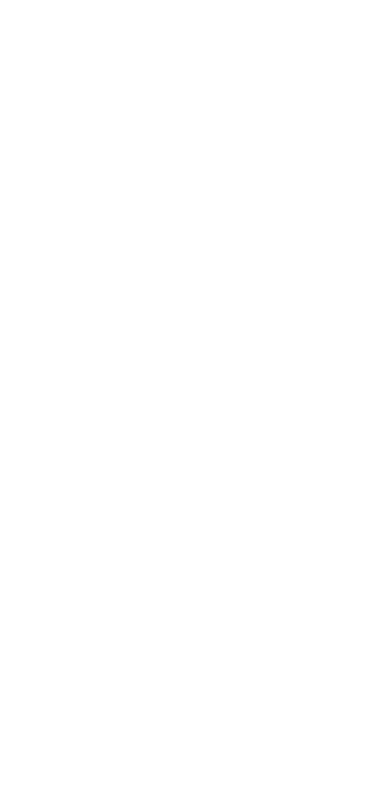
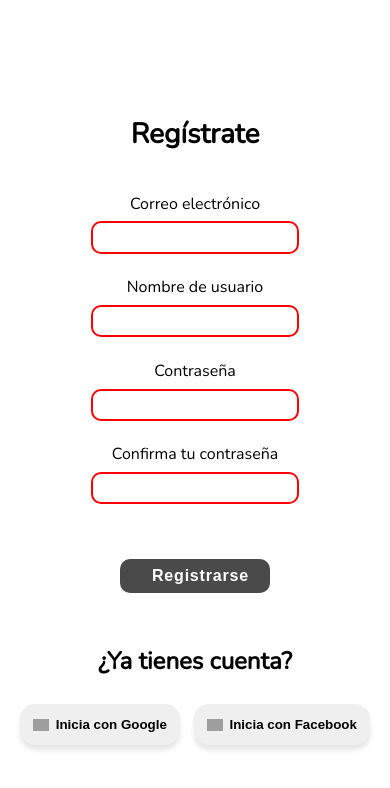
Before and after one commit to Mariana-Usuga/MarktPul-F, a React (Create React App) app: page /register in a window 390 px wide. Before the commit this address had no page. Shown: the top 788 px of the page. Built offline with nearby package versions, Linux system fonts and the light colour scheme; grey boxes are pictures that could not be loaded.

Commit message:
fix: Login responsive

```diff
--- a/src/components/SocialMediaButton.js
+++ b/src/components/SocialMediaButton.js
@@ -5,7 +5,8 @@
 
 const SocialMediaButton = ({ media }) => {
   const icon = media === 'Google' ? faGoogle : faFacebook;
-  const iconClass = media === 'Google' ? 'user__form--google' : 'user__form--facebook';
+  const iconClass =
+    media === 'Google' ? 'user__form--google' : 'user__form--facebook';
   return (
     <button type="button" className={iconClass}>
       <FontAwesomeIcon icon={icon} />
--- a/src/pages/Login.jsx
+++ b/src/pages/Login.jsx
@@ -66,11 +66,12 @@
           <a href="/login" id="login__form--registro">
             Registrate
           </a>
-          {' '}
           ó ingrese con:
         </h4>
-        <SocialMediaButton media="Google" />
-        <SocialMediaButton media="Facebook" />
+        <div className="login__social">
+          <SocialMediaButton media="Google" />
+          <SocialMediaButton media="Facebook" />
+        </div>
       </section>
     </div>
   );
--- /dev/null
+++ b/src/pages/Register.jsx
@@ -0,0 +1,170 @@
+import React, { useState, useEffect } from 'react';
+import sideImg from '../imgs/tanya-pro-dYtLnwlETDg-unsplash.jpg';
+import '../styles/components/register.css';
+import {
+  validateEmail,
+  validatePassword,
+  validateSubmit,
+  validateUsername,
+} from '../utils/form-validation';
+
+const formErrors = {
+  username: '',
+  email: '',
+  password: 'empty',
+  repassword: 'empty',
+};
+
+const Register = () => {
+  const [email, setEmail] = useState('');
+  const [username, setUsername] = useState('');
+  const [password, setPassword] = useState('');
+  const [repassword, setRepassword] = useState('');
+  const [errors, setErrors] = useState(formErrors);
+
+  const handleEmail = ({ target }) => {
+    if (!validateEmail(target.value)) {
+      setErrors({ ...errors, email: 'Not a valid email' });
+    } else {
+      setErrors({ ...errors, email: '' });
+    }
+    setEmail(target.value);
+  };
+
+  const handleUsername = ({ target }) => {
+    if (!validateUsername(target.value)) {
+      setErrors({
+        ...errors,
+        username: 'Username lenght needs to be 5+ chars',
+      });
+    } else {
+      setErrors({ ...errors, username: '' });
+    }
+    return setUsername(target.value);
+  };
+
+  const handlePassword = ({ target }) => {
+    if (!validatePassword(target.value)) {
+      setErrors({
+        ...errors,
+        password: 'password lenght must be 8+ chars, with numbers',
+      });
+    } else {
+      setErrors({ ...errors, password: '' });
+    }
+    setPassword(target.value);
+  };
+
+  const handleRepassword = ({ target }) => {
+    if (
+      !validatePassword(target.value) &&
+      !(password === target.value) &&
+      target.value.length > 0
+    ) {
+      setErrors({ ...errors, repassword: 'passwords do not match' });
+    } else {
+      setErrors({ ...errors, repassword: '' });
+    }
+    setRepassword(target.value);
+  };
+
+  useEffect(() => {
+    if (Object.keys(errors).length > 0) {
+      validateSubmit(errors);
+    }
+  }, [errors]);
+
+  return (
+    <div className="register">
+      <figure className="register__image">
+        <img src={sideImg} alt="Flea Market" />
+      </figure>
+      <section className="register__form">
+        <h1 className="register__form--title">Regístrate</h1>
+
+        <form action="" method="post" className="register__form--form">
+          <label htmlFor="email">
+            Correo electrónico
+            <input
+              value={email}
+              onChange={handleEmail}
+              type="email"
+              name="email"
+              id="email"
+              title="email con dominio válido"
+              required
+            />
+          </label>
+
+          <label htmlFor="username">
+            Nombre de usuario
+            <input
+              type="text"
+              name="username"
+              id="username"
+              placeholder=""
+              value={username}
+              title="Usuario de la plataforma"
+              required
+              onChange={handleUsername}
+            />
+          </label>
+
+          <label htmlFor="password">
+            Contraseña
+            <input
+              type="password"
+              name="password"
+              id="password"
+              value={password}
+              onChange={handlePassword}
+              title="Debe tener 8 carácteres al menos un número y una letra"
+              required
+              placeholder=""
+            />
+          </label>
+
+          <label htmlFor="password">
+            Confirma tu contraseña
+            <input
+              type="password"
+              name="password"
+              id="repassword"
+              title="Debe ser igual al password"
+              value={repassword}
+              onChange={handleRepassword}
+              required
+              placeholder=""
+            />
+          </label>
+
+          <label htmlFor="register__button">
+            <input
+              type="submit"
+              disabled={validateSubmit(errors)}
+              value="Registrarse"
+              className="register__buttonasdf"
+              id="register__button"
+            />
+          </label>
+        </form>
+        <h2>¿Ya tienes cuenta?</h2>
+        <section className="login__social">
+          <button type="submit" className="login__form--google">
+            <img src="https://freesvg.org/img/1534129544.png" alt="" />
+            Inicia con Google
+          </button>
+          <button type="submit" className="login__form--facebook">
+            <img
+              src="https://upload.wikimedia.org/wikipedia/commons/5/51/Facebook_f_logo_%282019%29.svg"
+              alt=""
+            />
+            Inicia con Facebook
+          </button>
+        </section>
+      </section>
+    </div>
+  );
+};
+
+export default Register;
--- a/src/routes/PublicRoutes.jsx
+++ b/src/routes/PublicRoutes.jsx
@@ -1,12 +1,14 @@
 import { Routes, BrowserRouter, Route } from 'react-router-dom';
 import App from '../App';
 import Login from '../pages/Login';
+import Register from '../pages/Register';
 
 const PublicRoutes = () => (
   <BrowserRouter>
     <Routes>
       <Route path="/" element={<App />} />
       <Route path="/login" element={<Login />} />
+      <Route path="/register" element={<Register />} />
     </Routes>
   </BrowserRouter>
 );
--- a/src/styles/components/login.scss
+++ b/src/styles/components/login.scss
@@ -8,8 +8,9 @@
     margin: 0;
     &>img{
       z-index: 0;
-      width: auto;
+      width: 35vw;
       height: 100vh;
+      object-fit: cover;
     }
     &--caption{
         z-index: 1;
@@ -20,17 +21,22 @@
 }
 
 @media (max-width: 600px) {
-    .login__image{
+    .login__image>img{
         display: none;
     }
 }
 
 /*LOGIN FORM*/
 .login__form{
-    font-family: 'Nunito', sans-serif;
-    width: 100%;
-    text-align: center;
-    margin: auto;
+  display: flex;
+  flex-direction: column;
+  justify-content: center;
+  align-content: center;
+  font-family: 'Nunito', sans-serif;
+  width: 100%;
+  text-align: center;
+  margin: auto;
+  height: 100vh;
   &--title{
     font-size: 28px;
   }
@@ -45,11 +51,13 @@
     width: 100%;
   }
   &--form>label>input{
-    width: 20%;
+    width: 20vw;
     padding: 1em 2em;
     margin: 1em;
     border: 1px #c0c0c0 solid;
     border-radius: 10px;
+    max-width: 250px;
+    min-width: 200px;
   }
   &--form>label>input:focus{
     outline: none;
@@ -98,6 +106,7 @@
     letter-spacing: .8px;
     background-color: #4C3DFF;
     color: #fff;
+    text-align: center;
 }
 .login__button:active{
     transform: scale(.98);
@@ -112,24 +121,29 @@
 }
 
 /*SOCIAL MEDIA BUTTONS*/
-.login__form>button{
+.login__social{
+  display: flex;
+  justify-content: center;
+  width: 100%;
+}
+.login__social>button{
     padding: 1em;
     border-radius: 15px;
     border-style: none;
-    margin: .5em ;
+    margin: auto;
     font-weight: 700;
     box-shadow: 0px 5px 5px rgba(0, 0, 0, 0.1);
     p {
       display: inline;
     }
 }
-.login__form svg + p {
+.login__social svg + p {
   padding-left: .5em;
 }
-.login__form>button:focus{
+.login__social>button:focus{
     outline: none;
 }
-.login__form>button:active{
+.login__social>button:active{
     transform: scale(.98);
 }
 .user__form--google{
--- /dev/null
+++ b/src/styles/components/register.css
@@ -0,0 +1,139 @@
+@import url('https://fonts.googleapis.com/css2?family=Inconsolata:wght@700&family=Nunito&family=Space+Mono&display=swap');
+
+body {
+  background-color: white;
+  color: black;
+  height: 100vh;
+  margin: 0;
+}
+
+.register {
+  display: flex;
+}
+
+.register__image {
+  margin: 0;
+  height: 100vh;
+  object-fit: cover;
+}
+
+.register__image img {
+  border: 0px solid red;
+  width: 35vw;
+  height: 100vh;
+  object-fit: cover;
+}
+
+@media (max-width: 497px) {
+  .register__image img {
+    display: none;
+  }
+}
+
+/* Formulario de registro */
+
+.register__form {
+  display: flex;
+  font-family: 'Nunito', sans-serif;
+  text-align: center;
+  align-items: center;
+  justify-content: center;
+  flex-flow: column nowrap;
+  /* flex-basis: 60%; */
+  margin: auto;
+}
+
+.register__form--form {
+  display: flex;
+  justify-content: center;
+  align-items: center;
+  flex-flow: column nowrap;
+  text-align: center;
+}
+
+.register__form--title {
+  font-size: 28px;
+}
+
+.register__form--form > label {
+  display: flex;
+  flex-flow: column wrap;
+  text-align: center;
+  margin-top: 1em;
+}
+.register__form--form > label > input {
+  padding: 0.5em 2em;
+  margin: 0.5em;
+  border: 1px #c0c0c0 solid;
+  border-radius: 10px;
+  text-align: center;
+  width: 25vw;
+  max-width: 250px;
+  min-width: 150px;
+}
+.register__form--form > input:focus {
+  outline: none;
+  border: 1px #4c3dff solid;
+}
+
+label > input:invalid {
+  border: 2px solid red;
+}
+
+#register__button {
+  border: none;
+  border-radius: 10px;
+  font-size: 16px;
+  font-weight: 700;
+  letter-spacing: 0.8px;
+  background-color: #4c3dff;
+  color: #fff;
+  margin-top: 2em;
+  margin-bottom: 2em;
+}
+
+#register__button[type='submit']:disabled {
+  background-color: #4a4a4a;
+}
+
+.login__social {
+  display: flex;
+  flex-flow: row nowrap;
+}
+@media (max-width: 450px) {
+  .login__social {
+    flex-flow: row wrap;
+    align-items: center;
+    justify-content: center;
+  }
+}
+
+/*SOCIAL MEDIA BUTTONS*/
+.login__social > button {
+  padding: 1em;
+  border-radius: 15px;
+  border-style: none;
+  margin: 0.5em;
+  font-weight: 700;
+  box-shadow: 0px 5px 5px rgba(0, 0, 0, 0.1);
+}
+.login__social > button:focus {
+  outline: none;
+}
+.login__social > button:active {
+  transform: scale(0.98);
+}
+.login__social > button > img {
+  margin-bottom: -0.15em;
+  width: 1.2em;
+  height: auto;
+  margin-right: 0.5em;
+}
+.login__social--google {
+  color: gray;
+  background-color: #fff;
+}
+.login__social--facebook {
+  color: #fff;
+  background-color: #1877f2;
+}
--- /dev/null
+++ b/src/utils/form-validation.js
@@ -0,0 +1,25 @@
+function validateEmail(email) {
+  return (
+    /[a-z0-9._%+-]+@[a-z0-9.-]+\.[a-z]{2,4}$/.test(email) && email.length > 0
+  );
+}
+
+function validateUsername(uname) {
+  return uname.length > 4;
+}
+
+function validateSubmit(errors) {
+  const isValid = Object.keys(errors).filter(
+    (key) => errors[key].length > 0,
+  ).length;
+  return isValid;
+}
+
+function validatePassword(password) {
+  return (
+    /^(?=.*[A-Za-z])(?=.*\d)[A-Za-z\d]{8,}$/.test(password) &&
+    password.length > 0
+  );
+}
+
+export { validateEmail, validatePassword, validateSubmit, validateUsername };
```
Also changed, not shown: .eslintrc.json, 1 other file (tests, documents, lock files or other folders).
